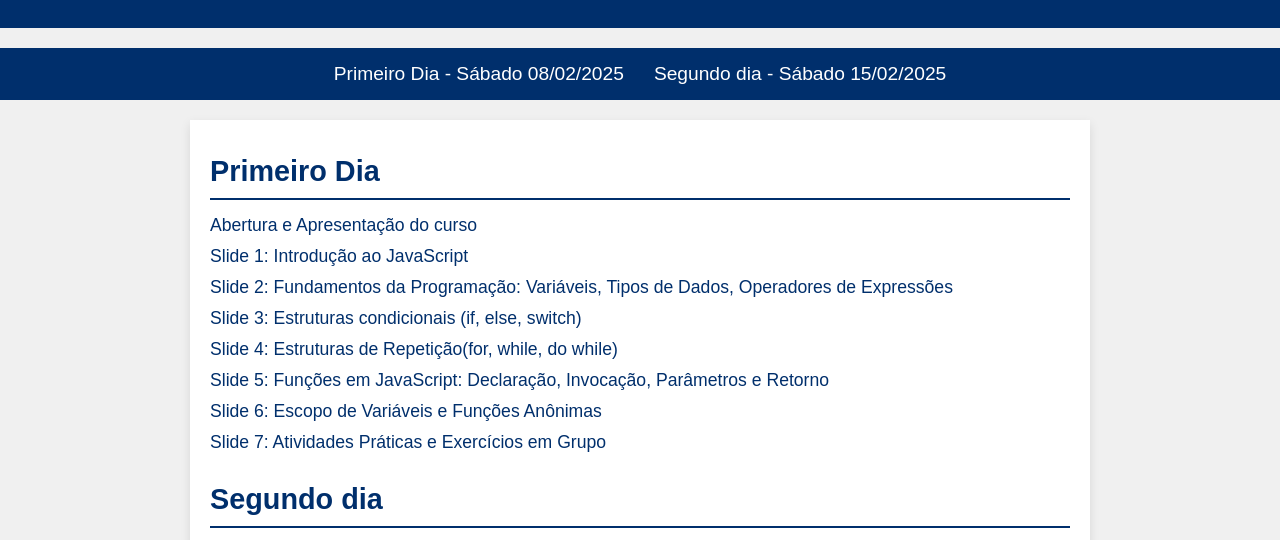
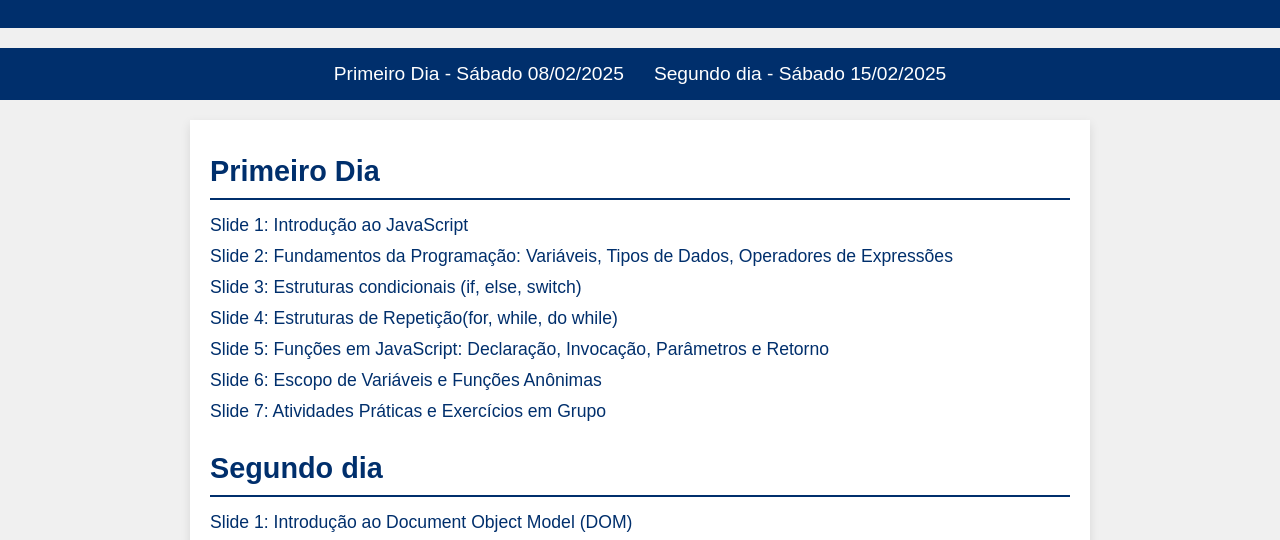
Before and after one commit to devlucasfernandes02/Slides-Curso-Prog, a plain HTML site: page index.html in a window 1280 px wide. Shown: the part 194-734 px from the top of the page. Drawn offline with Linux system fonts and the light colour scheme.

Commit message:
modificando abertura

```diff
--- a/index.html
+++ b/index.html
@@ -26,7 +26,6 @@
         <section id="primeiro-dia">
             <h2>Primeiro Dia</h2>
             <ul>
-                <li><a href="#" target="_blank">Abertura e Apresentação do curso</a></li>
                 <li><a href="pages/aula01/" target="_blank">Slide 1: Introdução ao JavaScript</a></li>
                 <li><a href="pages/aula02/" target="_blank">Slide 2: Fundamentos da Programação: Variáveis, Tipos de Dados, Operadores de Expressões</a></li>
                 <li><a href="pages/aula03/" target="_blank">Slide 3: Estruturas condicionais (if, else, switch)
```
